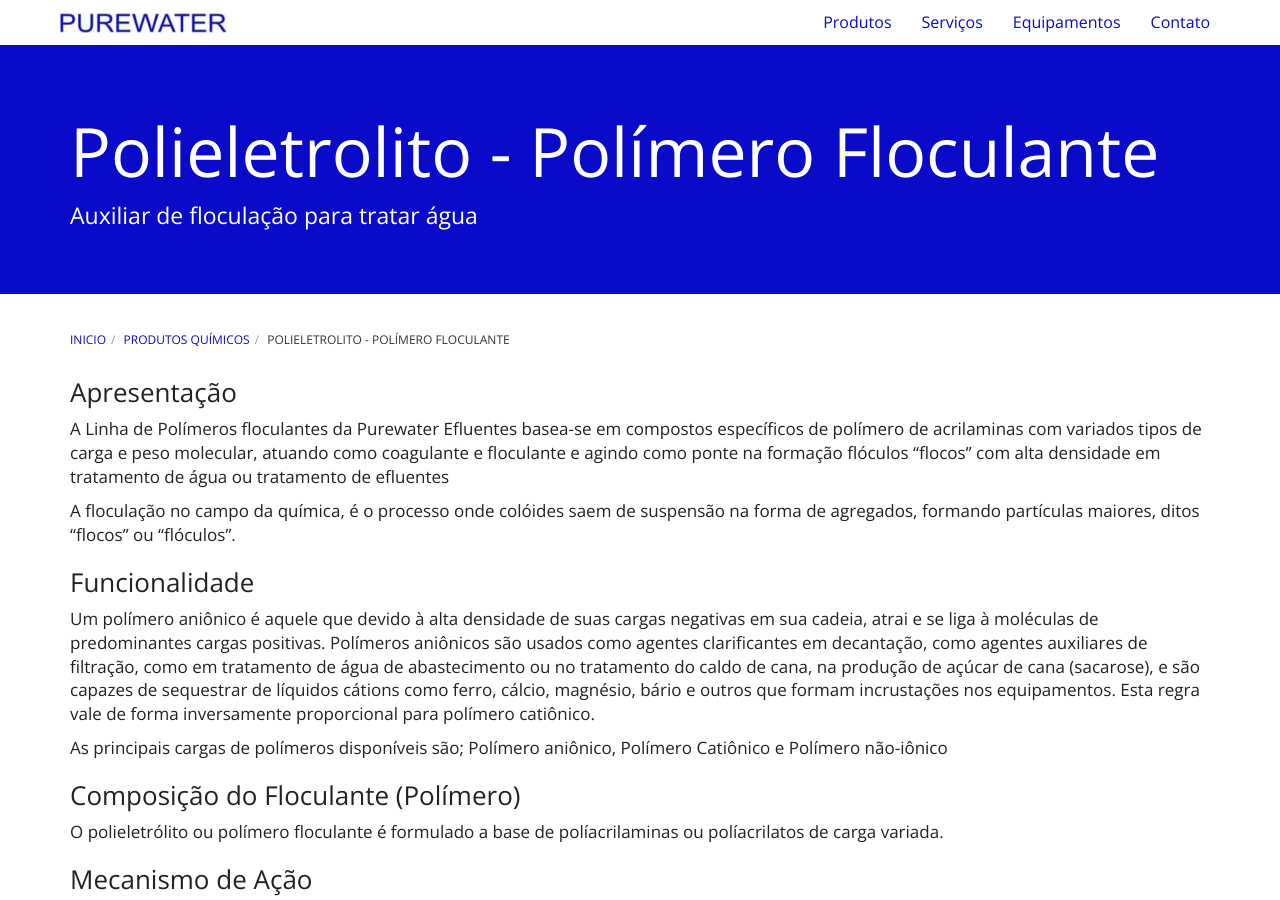
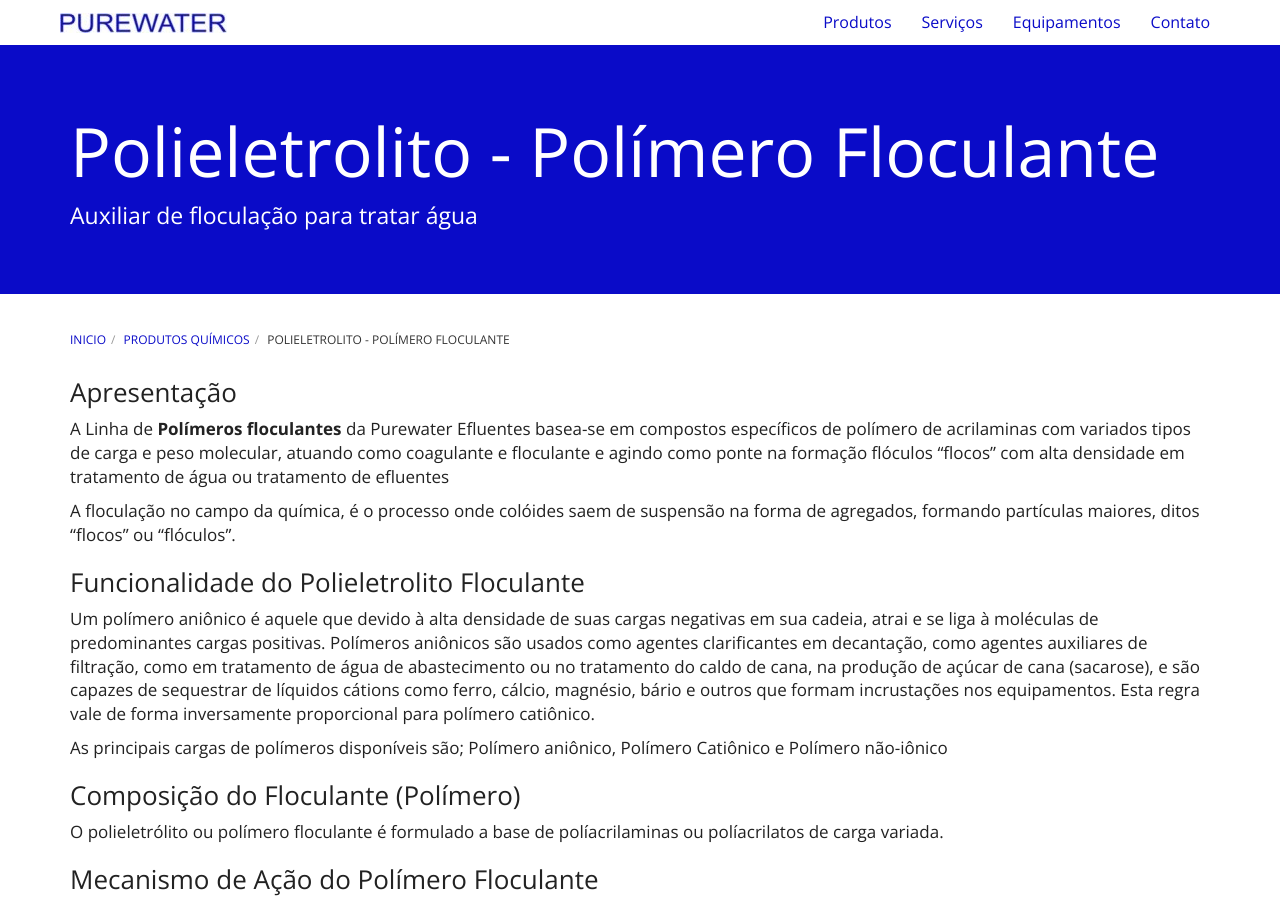
Before and after one commit to purewaterefluentes/purewaterefluentes.github.io, a Jekyll site: the page built from produtos/polieletrolito-floculante.md, in a window 1280 px wide and 900 px high. Built offline with Jekyll 4.4.1, drawn with Linux system fonts in a browser that asks for light colours; nearby versions of some CDN libraries; library files that are not in the unit come from our copies.

Commit message:
Create polieletrolito-floculante.md

```diff
--- a/produtos/polieletrolito-floculante.md
+++ b/produtos/polieletrolito-floculante.md
@@ -1,16 +1,16 @@
 ---
 layout: contato
-pageTitle: Polieletrolito, floculante, polimero floculante, adensamento de lodo, floculante para tratamento de efluentes, polimero para tratamento de efluentes, polieletrolito floculante
+pageTitle: Polimero aniônico, Polimero Catiônico, Polieletrolito, floculante, polimero floculante, adensamento de lodo, floculante para tratamento de efluentes, polimero para tratamento de efluentes, polieletrolito floculante
 title: Polieletrolito - Polímero Floculante
 subtitle: Auxiliar de floculação para tratar água
 ---
 
 ### Apresentação
-A Linha de Polímeros floculantes da Purewater Efluentes basea-se em compostos específicos de polímero de acrilaminas com variados tipos de carga e peso molecular, atuando como coagulante e floculante e agindo como ponte na formação flóculos "flocos" com alta densidade em tratamento de água ou tratamento de efluentes
+A Linha de **Polímeros floculantes** da Purewater Efluentes basea-se em compostos específicos de polímero de acrilaminas com variados tipos de carga e peso molecular, atuando como coagulante e floculante e agindo como ponte na formação flóculos "flocos" com alta densidade em tratamento de água ou tratamento de efluentes
 
 A floculação no campo da química, é o processo onde colóides saem de suspensão na forma de agregados, formando partículas maiores, ditos "flocos" ou "flóculos".
 
-### Funcionalidade
+### Funcionalidade do Polieletrolito Floculante
 
 Um polímero aniônico é aquele que devido à alta densidade de suas cargas negativas em sua cadeia, atrai e se liga à moléculas de predominantes cargas positivas. Polímeros aniônicos são usados como agentes clarificantes em decantação, como agentes auxiliares de filtração, como em tratamento de água de abastecimento ou no tratamento do caldo de cana, na produção de açúcar de cana (sacarose), e são capazes de sequestrar de líquidos cátions como ferro, cálcio, magnésio, bário e outros que formam incrustações nos equipamentos.
 Esta regra vale de forma inversamente proporcional para polímero catiônico.
@@ -20,7 +20,7 @@
 ### Composição do Floculante (Polímero)
 O polieletrólito ou polímero floculante é formulado a base de políacrilaminas ou políacrilatos de carga variada.
 
-### Mecanismo de Ação
+### Mecanismo de Ação do Polímero Floculante
 O polímero floculante possui ação higroscópica e de atração molecular, criando pontes entre as partículas já formadas no tratamento de efluentes e sua estrutura, fazendo com que este aumente sua densidade e potencialize o poder de separação fase solido e água.
 
 
```
